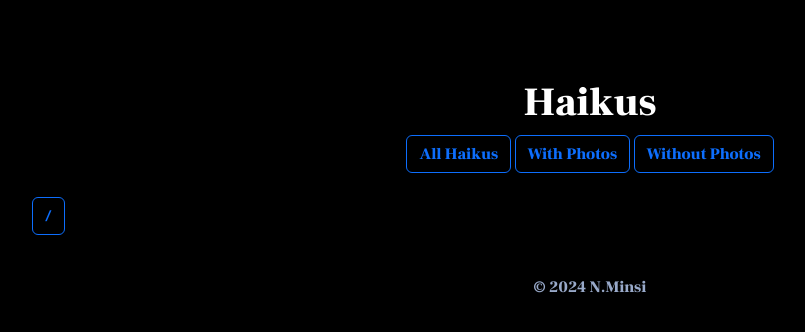
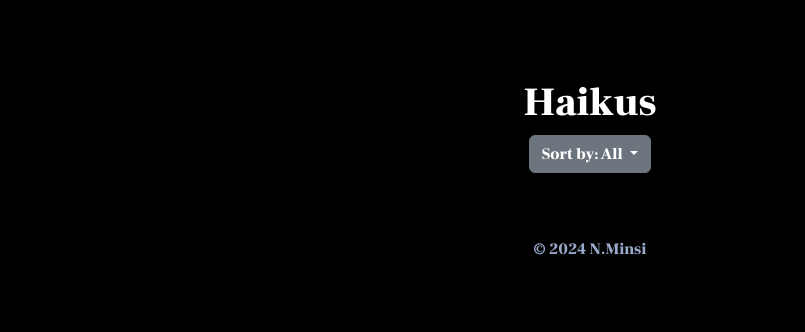
Before and after one commit to Episode353/nminsi, a Django app: template nminsi/base/templates/haikus_list.html in a window 1280 px wide. Shown: the part 81-413 px from the top of the page, without its empty margins (50-855 px from the left). Run offline with Django 5.2, Linux system fonts and the light colour scheme; the template is opened without the code that fills it, so the values that code supplies are empty.

Commit message:
Update haikus_list.html

```diff
--- a/nminsi/base/templates/haikus_list.html
+++ b/nminsi/base/templates/haikus_list.html
@@ -4,10 +4,21 @@
     <h1>Haikus</h1>
 
     <!-- Sorting Options -->
-    <div>
-        <a href="?sort=all" class="btn btn-outline-primary {% if sort_option == 'all' %}active{% endif %}">All Haikus</a>
-        <a href="?sort=with_photo" class="btn btn-outline-primary {% if sort_option == 'with_photo' %}active{% endif %}">With Photos</a>
-        <a href="?sort=without_photo" class="btn btn-outline-primary {% if sort_option == 'without_photo' %}active{% endif %}">Without Photos</a>
+    <div class="dropdown mb-3">
+        <button class="btn btn-secondary dropdown-toggle" type="button" id="sortDropdown" data-bs-toggle="dropdown" aria-expanded="false">
+            Sort by: {{ sort_option|default:"All" }}
+        </button>
+        <ul class="dropdown-menu" aria-labelledby="sortDropdown">
+            <li>
+                <a class="dropdown-item {% if sort_option == 'all' %}active{% endif %}" href="?sort=all&page=1">All Haikus</a>
+            </li>
+            <li>
+                <a class="dropdown-item {% if sort_option == 'with_photo' %}active{% endif %}" href="?sort=with_photo&page=1">With Photos</a>
+            </li>
+            <li>
+                <a class="dropdown-item {% if sort_option == 'without_photo' %}active{% endif %}" href="?sort=without_photo&page=1">Without Photos</a>
+            </li>
+        </ul>
     </div>
 
     <div class="row mt-4">
@@ -20,7 +31,6 @@
                     <div class="card-body">
                         <p>{{ haiku.text }}</p>
                         <p>Author: {{ haiku.author }}</p>
-                        <!-- Instagram Tag -->
                         {% if haiku.instagram_tag %}
                             <p>
                                 <a href="{{ haiku.get_instagram_link }}" target="_blank">
@@ -34,19 +44,46 @@
         {% endfor %}
     </div>
 
-    <!-- Pagination -->
-    <div class="pagination">
-        {% if haikus.has_previous %}
-            <a href="?page={{ haikus.previous_page_number }}" class="btn btn-outline-secondary">Previous</a>
-        {% endif %}
-        <span class="btn btn-outline-primary">{{ haikus.number }} / {{ haikus.paginator.num_pages }}</span>
-        {% if haikus.has_next %}
-            <a href="?page={{ haikus.next_page_number }}" class="btn btn-outline-secondary">Next</a>
-        {% endif %}
-    </div>
+    <!-- Pagination Section -->
+    <nav aria-label="Page navigation">
+        <ul class="pagination justify-content-center">
+            {% if haikus.has_previous %}
+                <li class="page-item">
+                    <a class="page-link" href="?page=1&sort={{ sort_option }}" aria-label="First">
+                        <span aria-hidden="true">&laquo; First</span>
+                    </a>
+                </li>
+                <li class="page-item">
+                    <a class="page-link" href="?page={{ haikus.previous_page_number }}&sort={{ sort_option }}">Previous</a>
+                </li>
+            {% endif %}
+
+            {% for num in haikus.paginator.page_range %}
+                {% if haikus.number == num %}
+                    <li class="page-item active" aria-current="page">
+                        <span class="page-link">{{ num }}</span>
+                    </li>
+                {% elif num > haikus.number|add:-3 and num < haikus.number|add:3 %}
+                    <li class="page-item">
+                        <a class="page-link" href="?page={{ num }}&sort={{ sort_option }}">{{ num }}</a>
+                    </li>
+                {% endif %}
+            {% endfor %}
+
+            {% if haikus.has_next %}
+                <li class="page-item">
+                    <a class="page-link" href="?page={{ haikus.next_page_number }}&sort={{ sort_option }}">Next</a>
+                </li>
+                <li class="page-item">
+                    <a class="page-link" href="?page={{ haikus.paginator.num_pages }}&sort={{ sort_option }}" aria-label="Last">
+                        <span aria-hidden="true">Last &raquo;</span>
+                    </a>
+                </li>
+            {% endif %}
+        </ul>
+    </nav>
 </div>
 
-<!-- Add missing CSS styles -->
 <style>
     .haiku-image {
         width: 100%;
```
